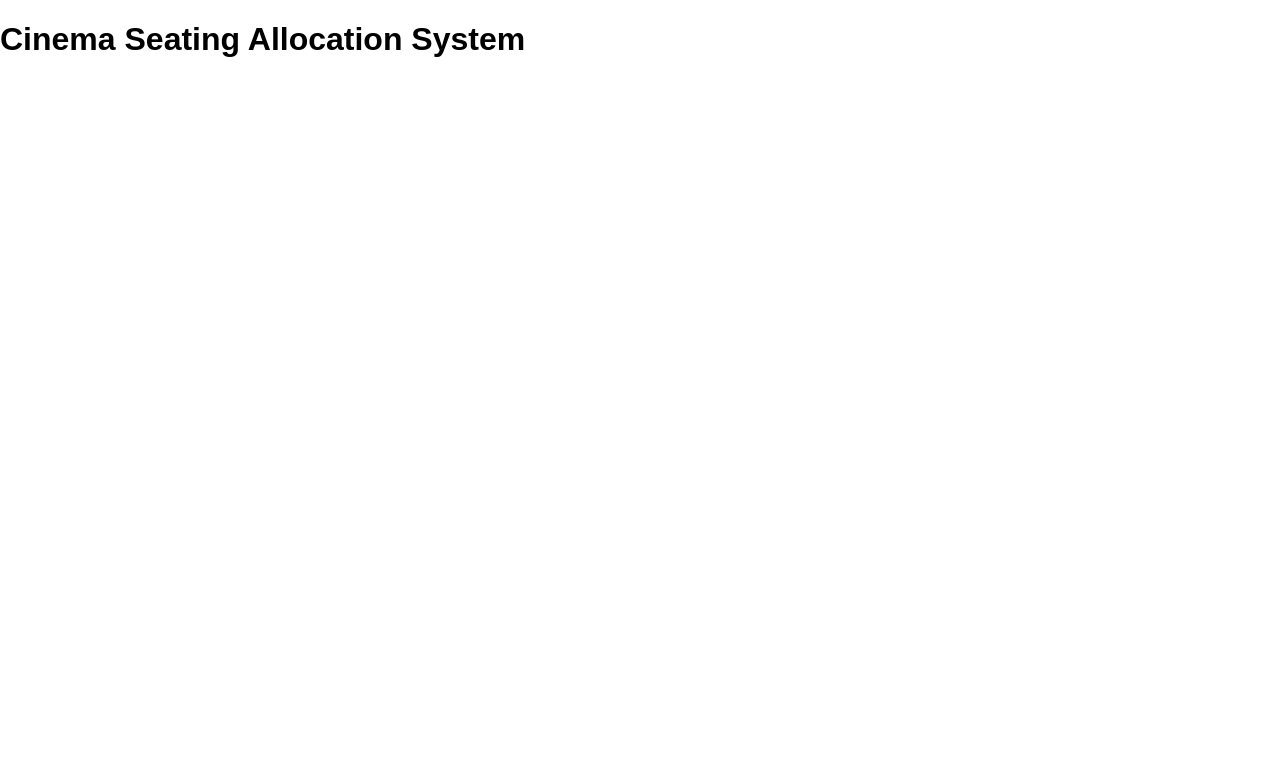
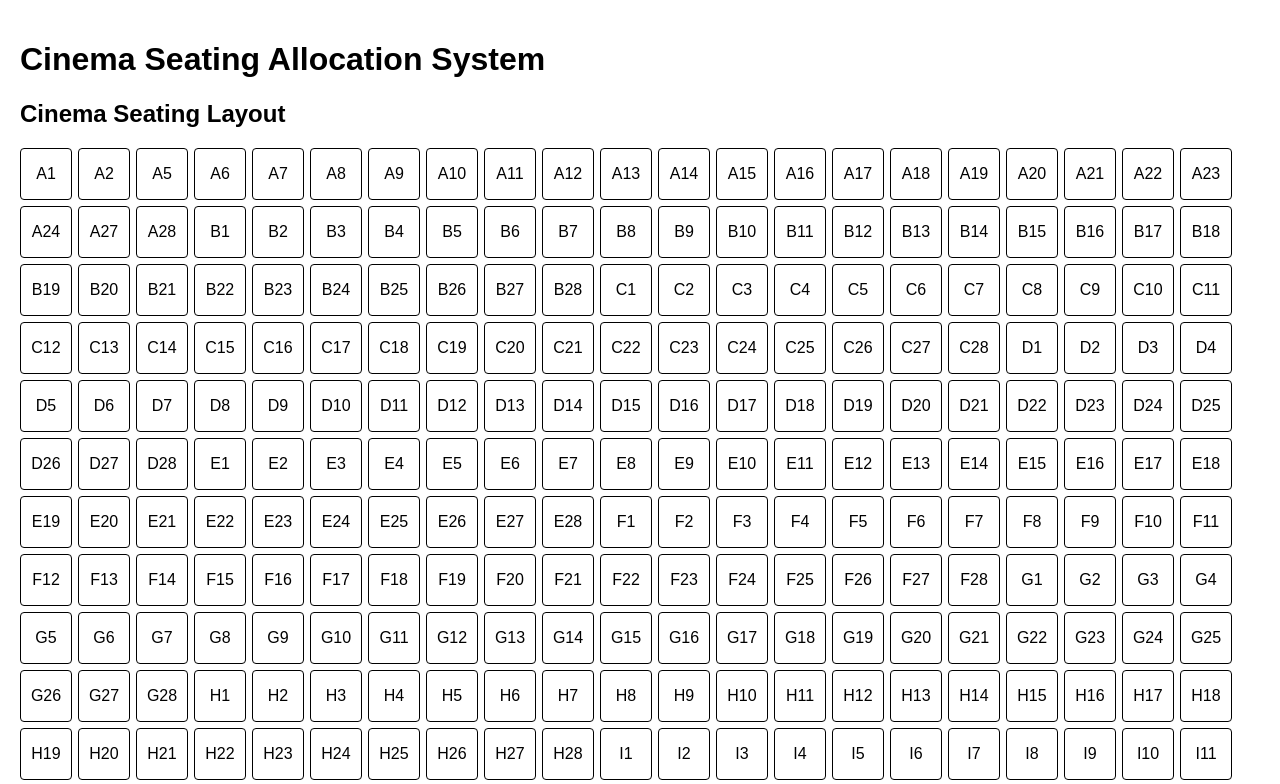
Before and after one commit to ujjwal-27/cinema-seating-system, a React (Vite) app: page / in a window 1280 px wide. Shown: the top 784 px of the page. Built offline with nearby package versions, Linux system fonts and the light colour scheme.

Commit message:
integrate SeatGrid component

```diff
--- a/src/App.tsx
+++ b/src/App.tsx
@@ -1,7 +1,11 @@
+import SeatGrid from "./components/SeatGrid";
+
 function App() {
   return (
-    <div>
+    <div style={{ padding: "20px" }}>
       <h1>Cinema Seating Allocation System</h1>
+
+      <SeatGrid />
     </div>
   );
 }
```
